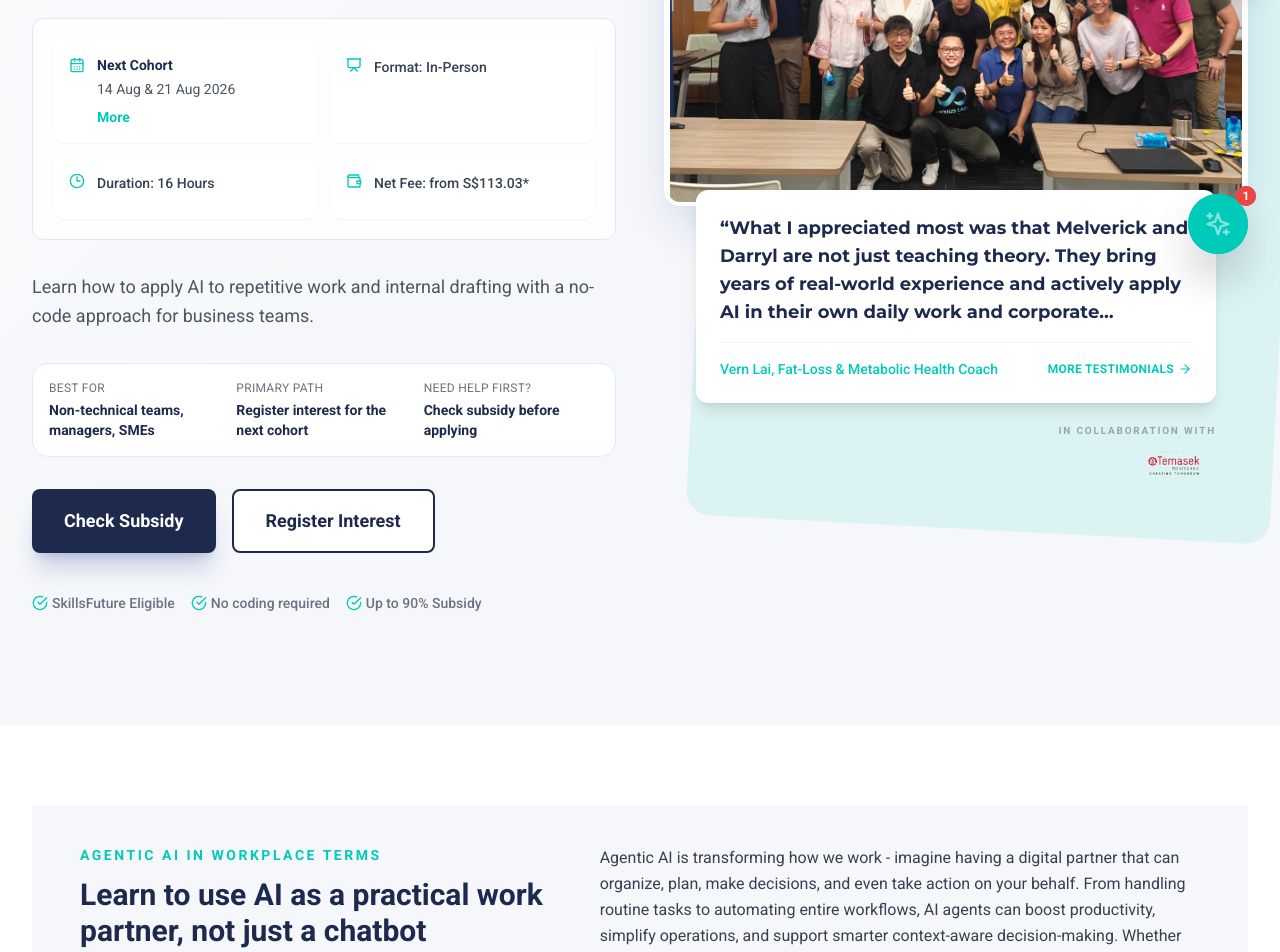
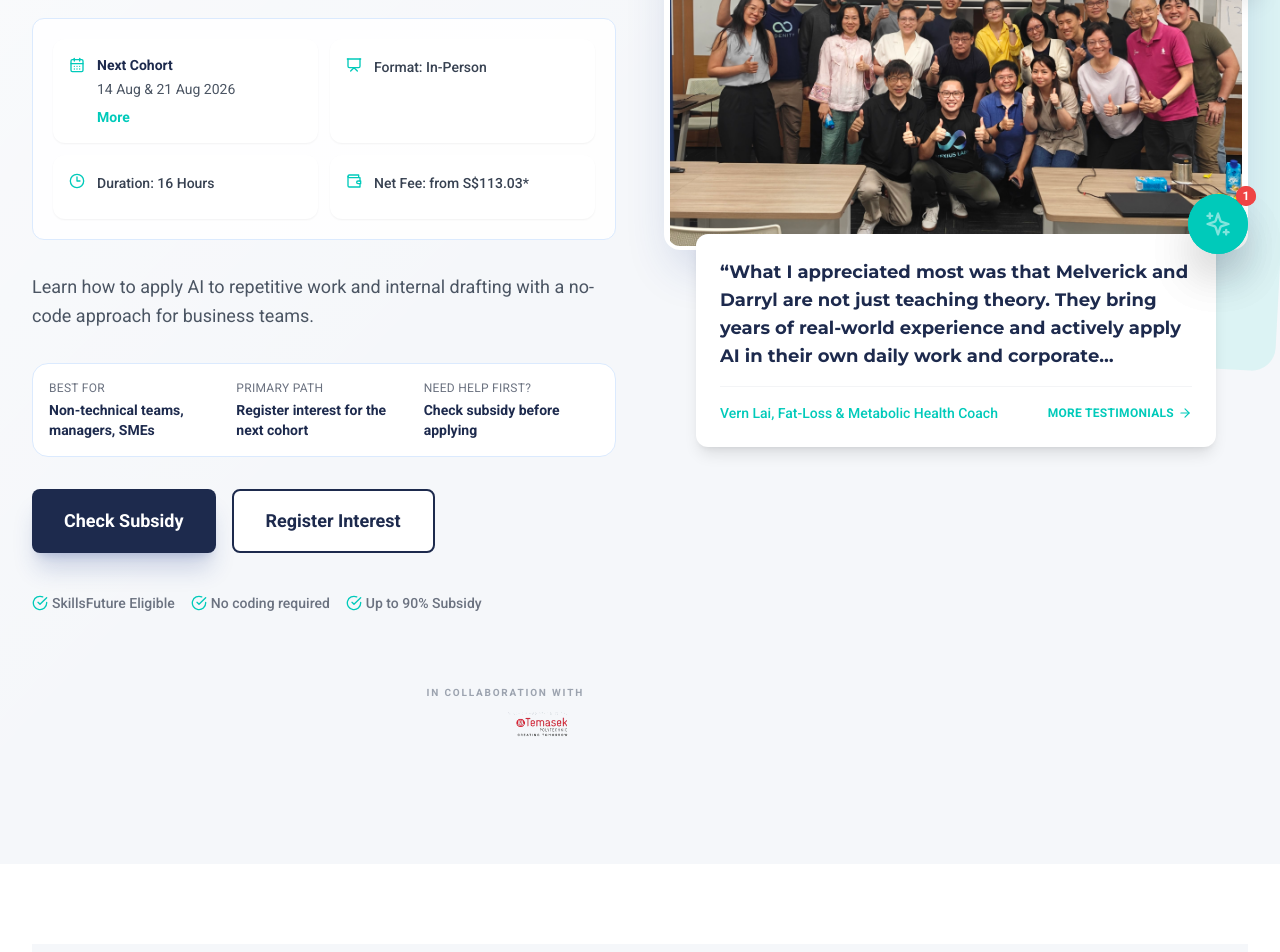
Before and after one commit to nexiuslabs/nexiusacademyskillsfuture, a React (Vite) app: page /courses/agentic-ai in a window 1280 px wide. Shown: the part 514-1466 px from the top of the page. Built offline with nearby package versions, Linux system fonts and the light colour scheme.

Commit message:
reduce green decorative size, move TP logo outside green zone

```diff
--- a/components/courses/CourseHero.tsx
+++ b/components/courses/CourseHero.tsx
@@ -157,7 +157,9 @@ const Hero: React.FC = () => {
                 </a>
               </div>
             </div>
-            <div className="mx-4 mt-5 flex justify-end sm:mx-8">
+            <div className="absolute -z-10 top-10 -right-10 w-4/5 h-4/5 bg-accent/10 rounded-3xl transform rotate-3"></div>
+          </div>
+          <div className="mx-4 mt-6 flex justify-end sm:mx-8">
             <div className="flex flex-col items-end text-gray-400">
               <div className="mb-1 text-[10px] font-bold uppercase tracking-[0.18em]">
                 In collaboration with
@@ -172,8 +174,6 @@ const Hero: React.FC = () => {
               />
             </div>
           </div>
-            <div className="absolute -z-10 top-10 -right-10 w-full h-full bg-accent/10 rounded-3xl transform rotate-3"></div>
-          </div>
         </div>
       </div>
   </section>
```
Lines whose indentation alone changed are shown as unchanged.
